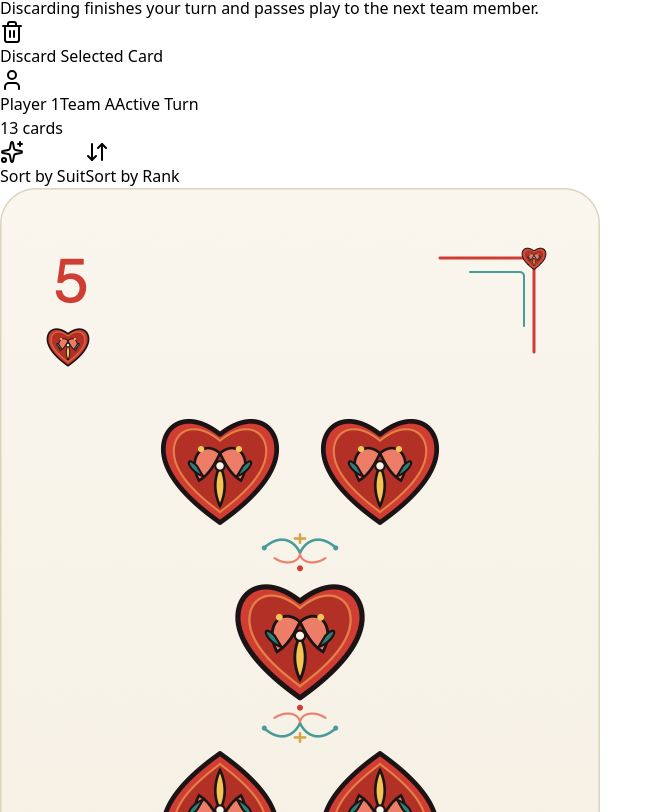
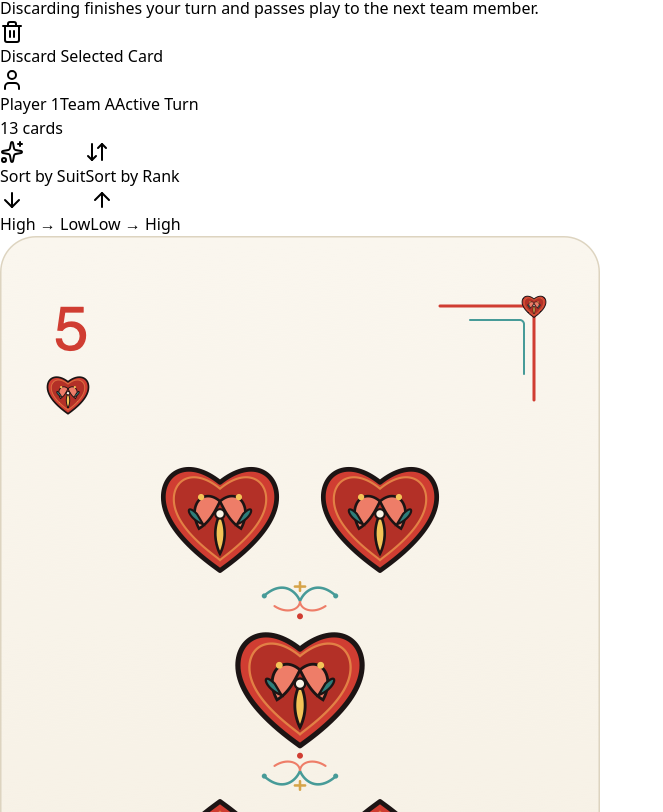
Before and after one commit to hello-world-eyp/pukar, a React (Vite) app: page / in a window 1280 px wide. Shown: the part 2748-3560 px from the top of the page, without its empty margins (0-663 px from the left). Built offline with nearby package versions, Linux system fonts and the light colour scheme.

Commit message:
feat(ui): implement dual filters for hand sorting with high-to-low rank secondary ordering

```diff
--- a/src/ui/components/PlayerHand.tsx
+++ b/src/ui/components/PlayerHand.tsx
@@ -1,9 +1,10 @@
 import React, { useState, useMemo } from 'react';
 import { Card, Suit, Team } from '../../engine/types';
 import { PlayingCard } from './PlayingCard';
-import { ArrowDownUp, Sparkles, X, User } from 'lucide-react';
+import { ArrowDownUp, Sparkles, X, User, ArrowDown, ArrowUp } from 'lucide-react';
 
 export type SortMode = 'suit' | 'rank' | 'none';
+export type SortDirection = 'desc' | 'asc';
 
 const SUIT_ORDER: Record<Suit, number> = {
   SPADES: 1,
@@ -13,10 +14,12 @@ const SUIT_ORDER: Record<Suit, number> = {
 };
 
 /**
- * Sorts cards by suit first, then by ascending rank (2..14).
- * Natural Jokers (null suit / rank 0) are placed first.
+ * Sorts cards by suit first, then by rank within each suit.
+ * When direction === 'desc' (default): Highest card first within each suit (A..2).
+ * When direction === 'asc': Lowest card first within each suit (2..A).
+ * Natural Jokers (null suit / rank 0) are placed first as universal wildcards.
  */
-export function sortCardsBySuit(cards: Card[]): Card[] {
+export function sortCardsBySuit(cards: Card[], direction: SortDirection = 'desc'): Card[] {
   try {
     if (!cards || !Array.isArray(cards)) return [];
     return [...cards].sort((a, b) => {
@@ -30,7 +33,8 @@ export function sortCardsBySuit(cards: Card[]): Card[] {
       const suitDiff = (SUIT_ORDER[a.suit as Suit] ?? 99) - (SUIT_ORDER[b.suit as Suit] ?? 99);
       if (suitDiff !== 0) return suitDiff;
 
-      return a.rank - b.rank;
+      // Secondary filter: rank order within suit
+      return direction === 'desc' ? b.rank - a.rank : a.rank - b.rank;
     });
   } catch (err) {
     console.error('Error in sortCardsBySuit:', err);
@@ -39,18 +43,29 @@ export function sortCardsBySuit(cards: Card[]): Card[] {
 }
 
 /**
- * Sorts cards by rank ascending (0/Jokers first, then 2..14).
- * Ties are broken by suit order.
+ * Sorts cards primarily by rank (High to Low when 'desc' [default], or Low to High when 'asc').
+ * Ties in rank are broken secondary by suit order (SPADES, HEARTS, CLUBS, DIAMONDS).
+ * Natural Jokers (rank 0 / null suit) are placed first as universal wildcards.
  */
-export function sortCardsByRank(cards: Card[]): Card[] {
+export function sortCardsByRank(cards: Card[], direction: SortDirection = 'desc'): Card[] {
   try {
     if (!cards || !Array.isArray(cards)) return [];
     return [...cards].sort((a, b) => {
+      // Natural Jokers first
+      const aIsJoker = a.isNaturalJoker || a.rank === 0 || a.suit === null;
+      const bIsJoker = b.isNaturalJoker || b.rank === 0 || b.suit === null;
+      if (aIsJoker && !bIsJoker) return -1;
+      if (!aIsJoker && bIsJoker) return 1;
+      if (aIsJoker && bIsJoker) return 0;
+
+      // Primary filter: rank
       if (a.rank !== b.rank) {
-        return a.rank - b.rank;
+        return direction === 'desc' ? b.rank - a.rank : a.rank - b.rank;
       }
-      const aSuitOrder = a.suit ? SUIT_ORDER[a.suit] : 0;
-      const bSuitOrder = b.suit ? SUIT_ORDER[b.suit] : 0;
+
+      // Secondary filter: suit order
+      const aSuitOrder = a.suit ? (SUIT_ORDER[a.suit] ?? 99) : 0;
+      const bSuitOrder = b.suit ? (SUIT_ORDER[b.suit] ?? 99) : 0;
       return aSuitOrder - bSuitOrder;
     });
   } catch (err) {
@@ -74,7 +89,10 @@ export interface PlayerHandProps {
   className?: string;
   sortMode?: SortMode;
   onSortChange?: (mode: SortMode) => void;
+  sortDirection?: SortDirection;
+  onSortDirectionChange?: (direction: SortDirection) => void;
   initialSort?: SortMode;
+  initialSortDirection?: SortDirection;
   isRippling?: boolean;
 }
 
@@ -93,11 +111,17 @@ export const PlayerHand: React.FC<PlayerHandProps> = ({
   className = '',
   sortMode: controlledSortMode,
   onSortChange,
+  sortDirection: controlledSortDirection,
+  onSortDirectionChange,
   initialSort = 'none',
+  initialSortDirection = 'desc',
   isRippling = false,
 }) => {
   const [internalSortMode, setInternalSortMode] = useState<SortMode>(initialSort);
+  const [internalSortDirection, setInternalSortDirection] = useState<SortDirection>(initialSortDirection);
+
   const activeSortMode = controlledSortMode !== undefined ? controlledSortMode : internalSortMode;
+  const activeSortDirection = controlledSortDirection !== undefined ? controlledSortDirection : internalSortDirection;
 
   const handleSetSort = (mode: SortMode) => {
     try {
@@ -110,21 +134,35 @@ export const PlayerHand: React.FC<PlayerHandProps> = ({
     }
   };
 
-  // Sort cards based on activeSortMode
+  const handleSetDirection = (direction: SortDirection) => {
+    try {
+      if (controlledSortDirection === undefined) {
+        setInternalSortDirection(direction);
+      }
+      onSortDirectionChange?.(direction);
+      if (activeSortMode === 'none') {
+        handleSetSort('suit');
+      }
+    } catch (err) {
+      console.error('Error in handleSetDirection:', err);
+    }
+  };
+
+  // Sort cards based on activeSortMode and activeSortDirection (Dual Filter)
   const displayCards = useMemo(() => {
     try {
       if (activeSortMode === 'suit') {
-        return sortCardsBySuit(cards);
+        return sortCardsBySuit(cards, activeSortDirection);
       }
       if (activeSortMode === 'rank') {
-        return sortCardsByRank(cards);
+        return sortCardsByRank(cards, activeSortDirection);
       }
       return cards;
     } catch (err) {
       console.error('Error calculating displayCards in PlayerHand:', err);
       return cards;
     }
-  }, [cards, activeSortMode]);
+  }, [cards, activeSortMode, activeSortDirection]);
 
   const selectedSet = useMemo(() => new Set(selectedCardIds), [selectedCardIds]);
   const newCardSet = useMemo(() => new Set(newCardIds), [newCardIds]);
@@ -190,9 +228,9 @@ export const PlayerHand: React.FC<PlayerHandProps> = ({
         </div>
 
         {/* SORT CONTROLS & SELECTION ACTIONS */}
-        <div className="flex items-center gap-2">
-          {/* SORT BUTTONS */}
-          <div className="flex items-center rounded-xl bg-slate-800/80 p-0.5 border border-slate-700">
+        <div className="flex flex-wrap items-center gap-2">
+          {/* PRIMARY SORT BUTTONS (Suit vs Rank) */}
+          <div className="flex items-center rounded-xl bg-slate-800/80 p-0.5 border border-slate-700 shadow-sm">
             <button
               type="button"
               aria-label="Sort by Suit"
@@ -202,6 +240,7 @@ export const PlayerHand: React.FC<PlayerHandProps> = ({
                   ? 'bg-emerald-600 text-white shadow-sm'
                   : 'text-slate-300 hover:text-white hover:bg-slate-700/60'
               }`}
+              title="Primary: Group by Suit (♠ ♥ ♣ ♦), Secondary: Rank"
             >
               <Sparkles className="w-3.5 h-3.5" />
               <span>Sort by Suit</span>
@@ -215,9 +254,55 @@ export const PlayerHand: React.FC<PlayerHandProps> = ({
                   ? 'bg-emerald-600 text-white shadow-sm'
                   : 'text-slate-300 hover:text-white hover:bg-slate-700/60'
               }`}
+              title="Primary: Group by Rank, Secondary: Suit"
             >
               <ArrowDownUp className="w-3.5 h-3.5" />
               <span>Sort by Rank</span>
+            </button>
+          </div>
+
+          {/* SECONDARY ORDER TOGGLE (Dual Filter: High → Low vs Low → High) */}
+          <div
+            data-testid="sort-direction-controls"
+            className="flex items-center rounded-xl bg-slate-800/80 p-0.5 border border-slate-700 shadow-sm"
+          >
+            <button
+              type="button"
+              aria-label="Sort High to Low"
+              data-testid="btn-sort-desc"
+              onClick={() => handleSetDirection('desc')}
+              className={`px-2 py-1 text-xs font-semibold rounded-lg transition-all flex items-center gap-1 ${
+                activeSortDirection === 'desc'
+                  ? 'bg-emerald-600 text-white shadow-sm'
+                  : 'text-slate-400 hover:text-slate-200 hover:bg-slate-700/60'
+              }`}
+              title={
+                activeSortMode === 'suit'
+                  ? 'Secondary filter: Highest card first, lowest card last (A → 2)'
+                  : 'Primary filter: High to low (A → 2), secondary by suit'
+              }
+            >
+              <ArrowDown className="w-3 h-3" />
+              <span>High → Low</span>
+            </button>
+            <button
+              type="button"
+              aria-label="Sort Low to High"
+              data-testid="btn-sort-asc"
+              onClick={() => handleSetDirection('asc')}
+              className={`px-2 py-1 text-xs font-semibold rounded-lg transition-all flex items-center gap-1 ${
+                activeSortDirection === 'asc'
+                  ? 'bg-emerald-600 text-white shadow-sm'
+                  : 'text-slate-400 hover:text-slate-200 hover:bg-slate-700/60'
+              }`}
+              title={
+                activeSortMode === 'suit'
+                  ? 'Secondary filter: Lowest card first, highest card last (2 → A)'
+                  : 'Primary filter: Low to high (2 → A), secondary by suit'
+              }
+            >
+              <ArrowUp className="w-3 h-3" />
+              <span>Low → High</span>
             </button>
           </div>
 
```
Also changed, not shown: 1 other file (tests, documents, lock files or other folders).
